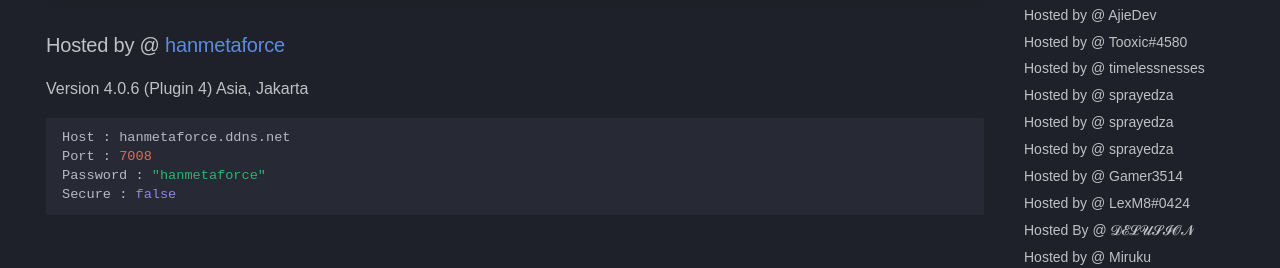
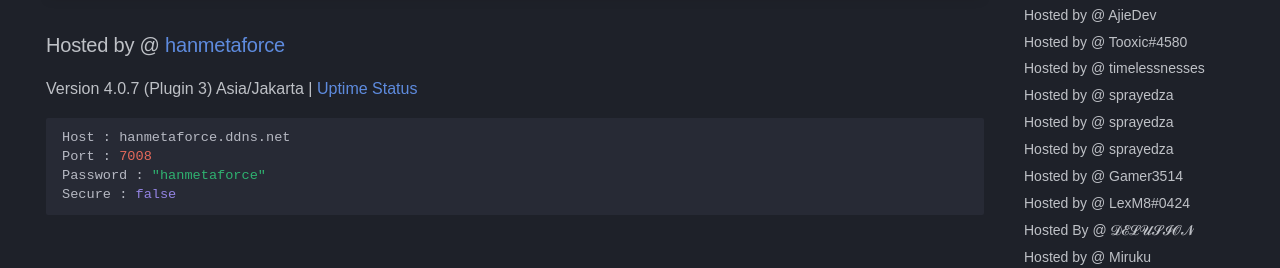
Before and after one commit to DarrenOfficial/lavalink-list, an MkDocs documentation site: the page built from docs/NoSSL/lavalink-without-ssl.md, in a window 1280 px wide and 900 px high. Shown: the part 333-601 px from the top of the window. Built offline with MkDocs 1.6.1 and Material for MkDocs 9.7.7, drawn with Linux system fonts in a browser that asks for light colours; some web fonts are replaced; comment, search, counter and statistics services are not loaded; a style sheet for code colours, icons or effects is not loaded.

Commit message:
Update lavalink-without-ssl.md

````diff
--- a/docs/NoSSL/lavalink-without-ssl.md
+++ b/docs/NoSSL/lavalink-without-ssl.md
@@ -19,8 +19,8 @@ hide:
     v4 introduce a breaking changes that affects all library that are using v3 API.
     You must update your bot library to support v4!
 
-### Hosted by @ [hanmetaforce](https://listen.eugenbot.xyz)
-Version 4.0.6 (Plugin 4) Asia, Jakarta
+### Hosted by @ [hanmetaforce](https://dev.eugenbot.xyz)
+Version 4.0.7 (Plugin 3) Asia/Jakarta | [Uptime Status](https://status.eugenbot.xyz)
 ```bash
 Host : hanmetaforce.ddns.net
 Port : 7008
````
